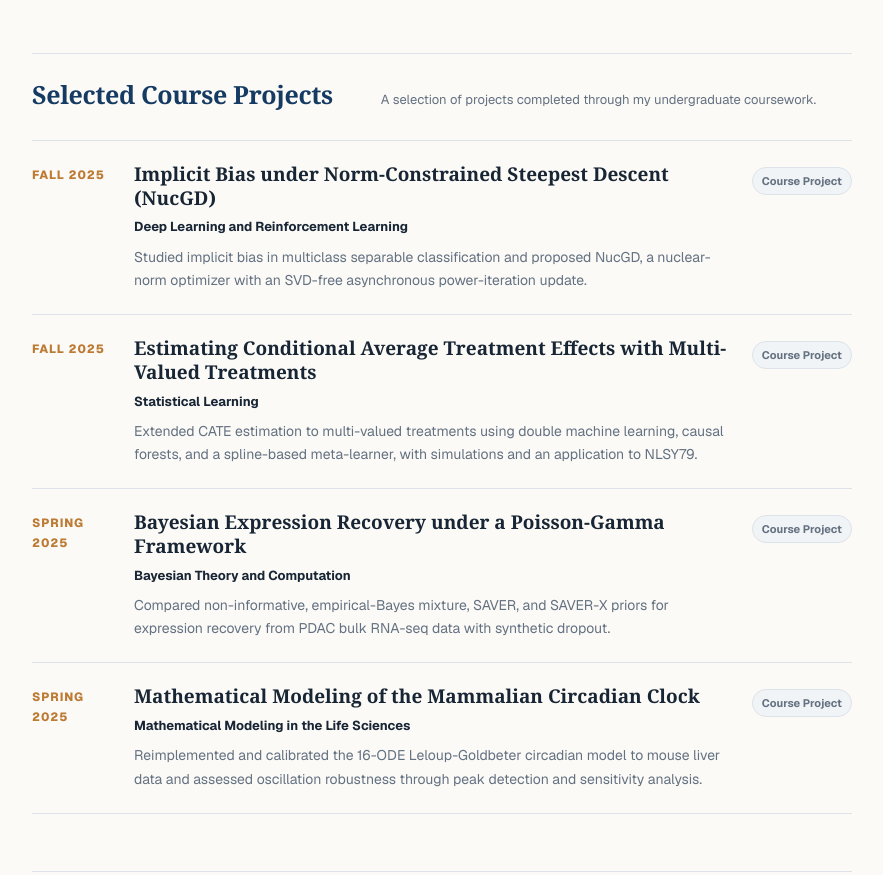
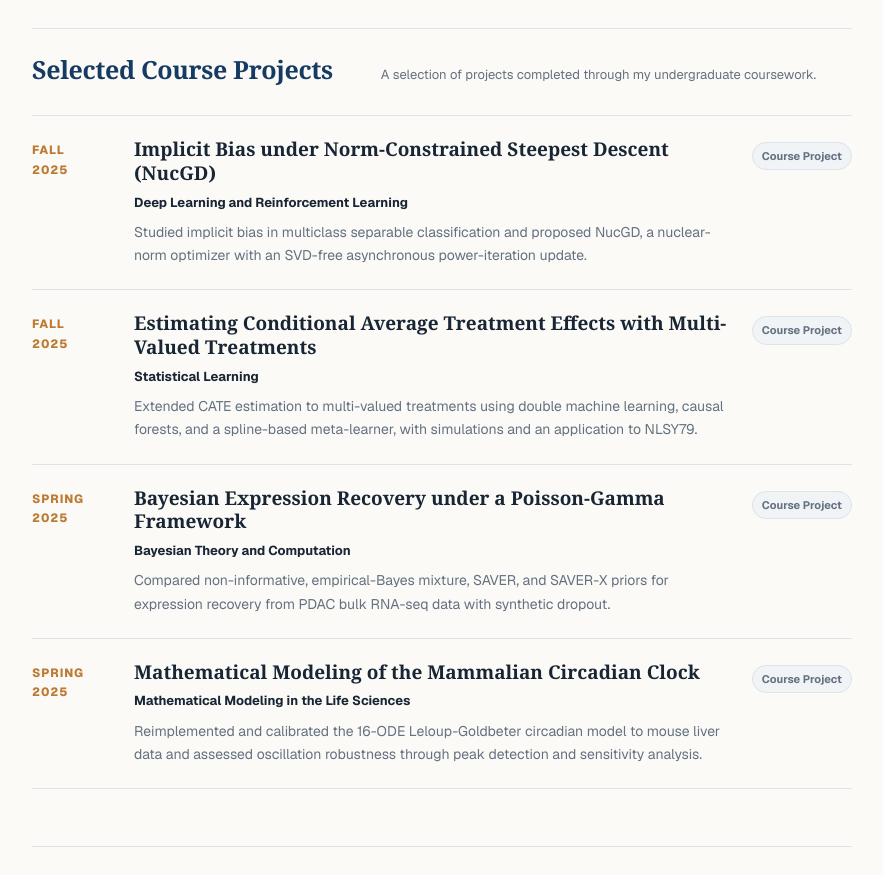
Before and after one commit to KaixuTang/KaixuTang.github.io, a Next.js app: page / in a window 1280 px wide. Shown: the part 1040-1915 px from the top of the page, without its empty margins (392-1275 px from the left). Built offline with nearby package versions, Linux system fonts and the light colour scheme.

Commit message:
Align research heading and project dates

```diff
--- a/app/globals.css
+++ b/app/globals.css
@@ -419,12 +419,14 @@ section {
   border-top: 1px solid var(--line);
 }
 
+#research .section-head,
 #work .section-head,
 #awards .section-head {
   grid-template-columns: max-content minmax(0, 1fr);
   column-gap: 48px;
 }
 
+#research .section-head h2,
 #work .section-head h2,
 #awards .section-head h2 {
   white-space: nowrap;
@@ -510,6 +512,7 @@ h3 {
 }
 
 .work-label {
+  display: grid;
   padding-top: 3px;
   color: var(--accent);
   font-size: 12px;
@@ -699,6 +702,7 @@ footer a {
     gap: 5px;
   }
 
+  #research .section-head,
   #work .section-head,
   #awards .section-head {
     grid-template-columns: 1fr;
--- a/app/page.tsx
+++ b/app/page.tsx
@@ -280,7 +280,10 @@ export default function Home() {
 
           <div className="work-list">
             <article className="work-item">
-              <div className="work-label">Fall 2025</div>
+              <div className="work-label" aria-label="Fall 2025">
+                <span aria-hidden="true">Fall</span>
+                <span aria-hidden="true">2025</span>
+              </div>
               <div>
                 <h3>
                   <a
@@ -304,7 +307,10 @@ export default function Home() {
               <span className="tag">Course Project</span>
             </article>
             <article className="work-item">
-              <div className="work-label">Fall 2025</div>
+              <div className="work-label" aria-label="Fall 2025">
+                <span aria-hidden="true">Fall</span>
+                <span aria-hidden="true">2025</span>
+              </div>
               <div>
                 <h3>
                   <a
@@ -326,7 +332,10 @@ export default function Home() {
               <span className="tag">Course Project</span>
             </article>
             <article className="work-item">
-              <div className="work-label">Spring 2025</div>
+              <div className="work-label" aria-label="Spring 2025">
+                <span aria-hidden="true">Spring</span>
+                <span aria-hidden="true">2025</span>
+              </div>
               <div>
                 <h3>
                   <a
@@ -350,7 +359,10 @@ export default function Home() {
               <span className="tag">Course Project</span>
             </article>
             <article className="work-item">
-              <div className="work-label">Spring 2025</div>
+              <div className="work-label" aria-label="Spring 2025">
+                <span aria-hidden="true">Spring</span>
+                <span aria-hidden="true">2025</span>
+              </div>
               <div>
                 <h3>
                   <a
```
Also changed, not shown: 1 other file (tests, documents, lock files or other folders).
